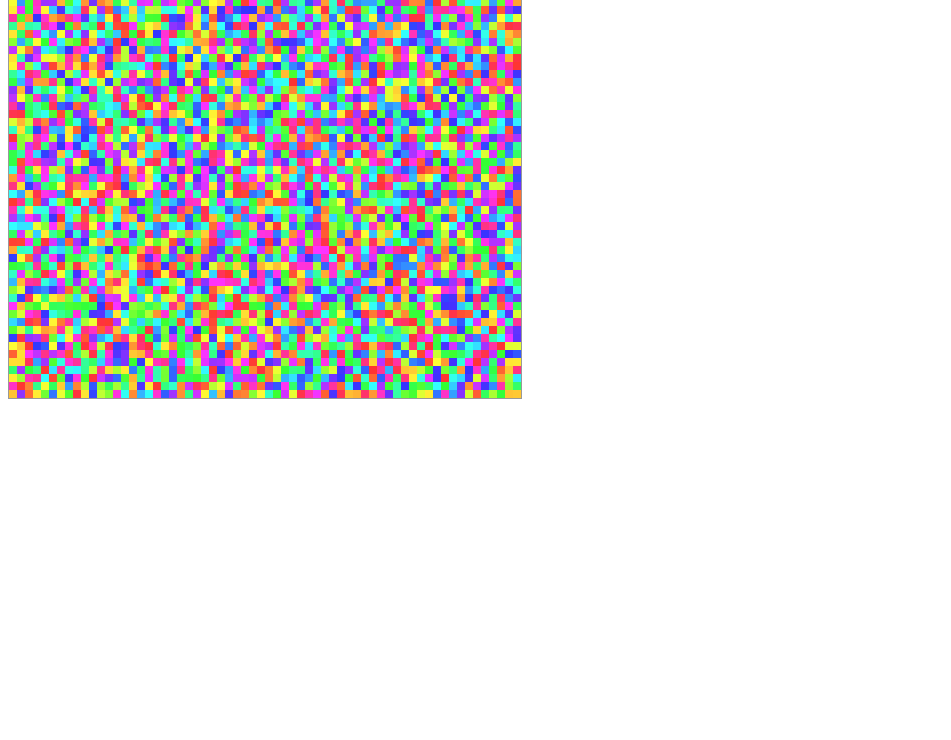
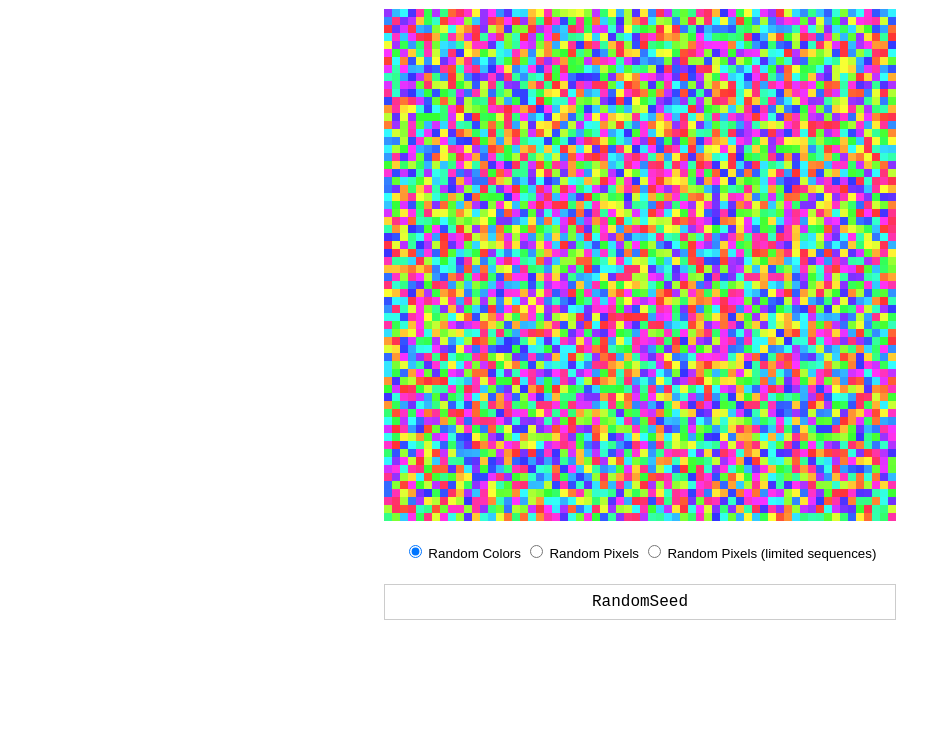
Before and after one commit to Temetra/RandomNumberGeneration, a plain HTML site: page index.html in a window 1280 px wide. Shown: the part 123-863 px from the top of the page, without its empty margins (0-951 px from the left). Before the commit the page ends 800 px from the top, so only its background shows below. Drawn offline with Linux system fonts and the light colour scheme.

Commit message:
Working demo done

```diff
--- /dev/null
+++ b/Input.js
@@ -0,0 +1,56 @@
+let app = null
+
+function bindEvents(appObj) {
+	app = appObj
+
+	document.getElementById("random_colors").addEventListener("change", randomColorsChange)
+	document.getElementById("random_pixels").addEventListener("change", randomPixelsChange)
+	document.getElementById("limited_random_pixels").addEventListener("change", limitedRandomPixelsChange)
+
+	let ratio_range = document.getElementById("ratio_range")
+	ratio_range.addEventListener("input", ratioRangeInput)
+	ratioRangeInput({target:ratio_range})
+
+	let threshold_range = document.getElementById("threshold_range")
+	threshold_range.addEventListener("input", thresholdRangeInput)
+	thresholdRangeInput({target:threshold_range})
+
+	let seed_input = document.getElementById("seed_input")
+	seed_input.addEventListener("input", seedInputChange)
+	seedInputChange({target:seed_input})
+}
+
+function randomColorsChange() {
+	document.getElementById("ratio_slider").style.visibility = "hidden"
+	document.getElementById("threshold_slider").style.visibility = "hidden"
+	app.selectRandomColors()
+}
+
+function randomPixelsChange() {
+	document.getElementById("ratio_slider").style.visibility = "visible"
+	document.getElementById("threshold_slider").style.visibility = "hidden"
+	app.selectRandomBoolean()
+}
+
+function limitedRandomPixelsChange() {
+	document.getElementById("ratio_slider").style.visibility = "visible"
+	document.getElementById("threshold_slider").style.visibility = "visible"
+	app.selectLimitedRandomBoolean()
+}
+
+function ratioRangeInput(evt) {
+	let value = parseInt(evt.target.value) * 0.01
+	app.setRatio(value)
+}
+
+function thresholdRangeInput(evt) {
+	let value = parseInt(evt.target.value)
+	app.setThreshold(value)
+}
+
+function seedInputChange(evt) {
+	let value = evt.target.value
+	app.setSeed(value)
+}
+
+export { bindEvents }
--- /dev/null
+++ b/index.css
@@ -0,0 +1,71 @@
+body {
+    font-family: Arial, Helvetica, sans-serif;
+    font-size:10pt;
+	line-height:12pt;
+}
+
+h1 {
+    font-family:'Gill Sans', 'Gill Sans MT', Calibri, 'Trebuchet MS', sans-serif;
+    font-weight:lighter;
+    font-size:3em;
+    line-height:0.85em;
+    color:black;
+	width:66%;
+    margin:24pt 0;
+}
+
+#content {
+	box-sizing: border-box;
+	width:512px;
+	margin:0 auto;
+}
+
+#output {
+	background-color:#ccc;
+	margin-bottom:16pt;
+}
+
+#output canvas {
+	display:block;
+}
+
+#seed {
+	text-align:center;
+	margin-bottom:16pt;
+}
+
+#seed input {
+	box-sizing: border-box;
+	width:100%;
+	border:solid 1px #ccc;
+	font-family:monospace;
+	font-size:12pt;
+	line-height:24pt;
+	text-align:center;
+}
+
+#selection {
+	text-align:center;
+	margin-bottom:16pt;
+}
+
+.slider {
+	display:table;
+	width:100%;
+	margin-bottom:16pt;
+	visibility:hidden;
+}
+
+.slider label {
+	display:table-cell;
+	width:20%;
+	text-align:right;
+	padding-right:8pt;
+}
+
+.slider input {
+	box-sizing:border-box;
+	width:100%;
+	height:100%;
+	margin:0 0 1.5pt 0;
+}
--- a/index.html
+++ b/index.html
@@ -6,12 +6,34 @@
 	<title>Random Number Generation</title>
 	<meta name="title" content="">
 	<meta name="description" content="">
-	<style>canvas { border:solid 1px #999; }</style>
+	<link rel="stylesheet" type="text/css" href="index.css">
 	<script type="module" src="index.js"></script>
 </head>
 
 <body>
-	<div id="output"></div>
+	<div id="content">
+		<h1>Random Number Generation</h1>
+		<div id="output"></div>
+		<div id="selection">
+			<input name="choose_random" id="random_colors" type="radio" value="Colors" checked>
+			<label for="random_colors">Random Colors</label>
+			<input name="choose_random" id="random_pixels" type="radio" value="Boolean">
+			<label for="random_pixels">Random Pixels</label>
+			<input name="choose_random" id="limited_random_pixels" type="radio" value="LimitedBoolean">
+			<label for="limited_random_pixels">Random Pixels (limited sequences)</label>
+		</div>
+		<div id="seed">
+			<input name="seed_input" id="seed_input" type="text" value="RandomSeed">
+		</div>
+		<div id="ratio_slider" class="slider">
+			<label for="ratio_range">Pixel Ratio</label>
+			<input name="ratio_range" id="ratio_range" type="range" min="1" max="100" step="1" value="25">
+		</div>
+		<div id="threshold_slider" class="slider">
+			<label for="threshold_range">Sequence Limit</label>
+			<input name="threshold_range" id="threshold_range" type="range" min="1" max="10" step="1" value="5">
+		</div>
+	</div>
 </body>
 
 </html>
--- a/index.js
+++ b/index.js
@@ -1,63 +1,144 @@
 import * as ScaledCanvas from './ScaledCanvas.js'
-import * as SeedableRandom from './SeedableRandom.js'
 import * as ColorConversion from './ColorConversion.js'
+import * as RandomNumberGenerator from './RandomNumberGenerator.js'
+import * as Input from './Input.js'
 
-let canvas = null
-let size = 64
-let scale = 8
-let rnd = null
-let rnd_seed = "asdewuyxnequ"
-let rnd_ratio = 0.33
-let rnd_threshold = 3
+const size = 64 			// Width/height of virtual canvas
+const scale = 8 			// Actual canvas is scaled to increase pixel size
+let canvas = null			// Instance of ScaledCanvas
+let prng = null 			// RNG algorithm instance
+let prng_seed = null 		// Seed for RNG
+let prng_ratio = 0 			// Ratio of true to false values
+let prng_threshold = 0		// Threshold before 'true' result sequences are broken up
 
-let app = {
-	setRatio : setRatio,
-	getColor : getColor,
-	selectRandom : selectRandom,
+const colors = Object.freeze({
+	black: { r:0, g:0, b:0, a:255 },
+	white: { r:255, g:255, b:255, a:255 }
+})
+
+// Application functions to expose to UI events
+const app = {
+	setSeed: setSeed,
+	setRatio: setRatio,
+	setThreshold: setThreshold,
+	selectRandomColors: selectRandomColors,
 	selectRandomBoolean: selectRandomBoolean,
 	selectLimitedRandomBoolean: selectLimitedRandomBoolean
 }
 
 window.addEventListener("load", () => {
+	// Create canvas
 	let container = document.getElementById("output")
 	canvas = new ScaledCanvas.ScaledCanvas(size, size, scale, container)
-	selectRandom()
-	window.app = app
+
+	// Set up UI
+	Input.bindEvents(app)
+
+	// Set default random func
+	selectRandomColors()
 })
 
-function setRatio(input) {
-	if (input > 1.0) input = 1.0
-	else if (input < 0.0) input = 0.0
-	rnd_ratio = input
+function setSeed(value) {
+	// Set value
+	prng_seed = value
+
+	// Update display
+	updateDisplay()
 }
 
-function selectRandom() {
-	rnd = new SeedableRandom.SeededSfc32(rnd_seed)
+function setRatio(value) {
+	// Set value
+	if (value > 1.0) value = 1.0
+	else if (value < 0.0) value = 0.0
+	prng_ratio = value
+
+	// Update display
+	if (prng) {
+		let type = prng.constructor.name
+		if (type === "RandomBoolean" || type === "LimitedRandomBoolean") {
+			updateDisplay()
+		}
+	}
+}
+
+function setThreshold(value) {
+	// Set value
+	if (value > 10) value = 10
+	else if (value < 1) value = 1
+	prng_threshold = value
+
+	// Update display
+	if (prng) {
+		let type = prng.constructor.name
+		if (type === "LimitedRandomBoolean") {
+			updateDisplay()
+		}
+	}
+}
+
+// Update display based on the current PRNG
+function updateDisplay() {
+	if (prng) {
+		let type = prng.constructor.name
+
+		switch (type) {
+			case "SeededSfc32":
+				selectRandomColors()
+				return
+			case "RandomBoolean":
+				selectRandomBoolean()
+				return
+			case "LimitedRandomBoolean":
+				selectLimitedRandomBoolean()
+				return
+		}
+	}
+}
+
+function selectRandomColors() {
+	// Set algo to number generation (returns values between 0.0 to 1.0)
+	prng = new RandomNumberGenerator.SeededSfc32(prng_seed)
+
+	// Draw pixels
 	plotRandomPixels()
 }
 
 function selectRandomBoolean() {
-	rnd = new SeedableRandom.RandomBoolean(rnd_seed, rnd_ratio)
+	// Set algo to number generation (returns true and false values)
+	prng = new RandomNumberGenerator.RandomBoolean(prng_seed, prng_ratio)
+
+	// Draw pixels
 	plotRandomPixels()
 }
 
 function selectLimitedRandomBoolean() {
-	rnd = new SeedableRandom.LimitedRandomBoolean(rnd_seed, rnd_ratio, rnd_threshold)
+	// Set algo to number generation (returns true and false values)
+	prng = new RandomNumberGenerator.LimitedRandomBoolean(prng_seed, prng_ratio, prng_threshold)
+
+	// Draw pixels
 	plotRandomPixels()
 }
 
 function plotRandomPixels() {
+	// Clear old output
 	canvas.clear()
+
+	// Number of random values to generate
 	let amount = size * size
+
+	// Get the name of the algo for color selection
+	let prng_name = prng.constructor.name
+
+	// Draw random pixels
 	for (let i = 0; i < amount; i++) {
-		let value = rnd.random()
-		let color = getColor(value)
+		let value = prng.random()
+		let color = getColor(prng_name, value)
 		canvas.drawPixelAtIndex(i, color)
 	}
 }
 
-function getColor(value) {
-	let type = rnd.constructor.name
+// Return a color based on the type of algo and value
+function getColor(type, value) {
 	switch (type) {
 		case "SeededSfc32":
 			let color = ColorConversion.hslToRgb(value * 360, 1.0, 0.6)
@@ -65,7 +146,7 @@ function getColor(value) {
 		case "RandomBoolean":
 		case "LimitedRandomBoolean":
 		default:
-			if (value) return { r:0, g:0, b:0, a:255 }
-			else return { r:255, g:255, b:255, a:255 }
+			if (value) return colors.black
+			else return colors.white
 	}
 }
```
Also changed, not shown: RandomNumberGenerator.js (renamed from SeedableRandom.js, +6 -4 lines).
